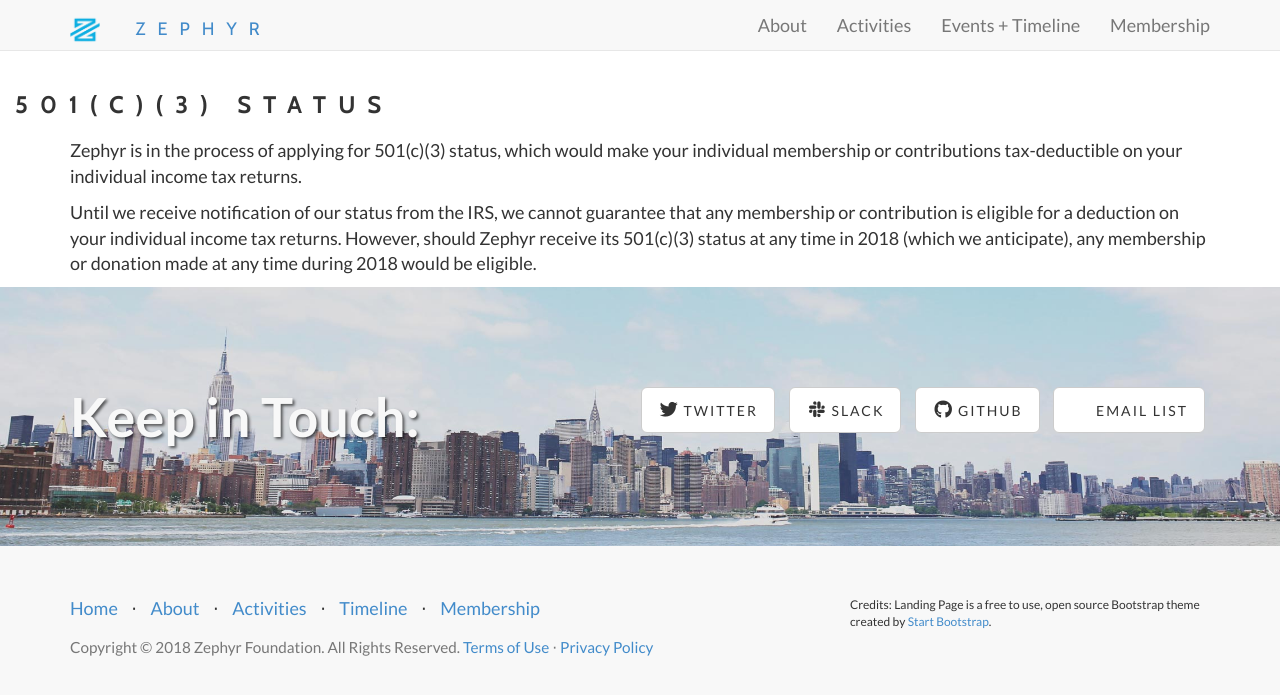
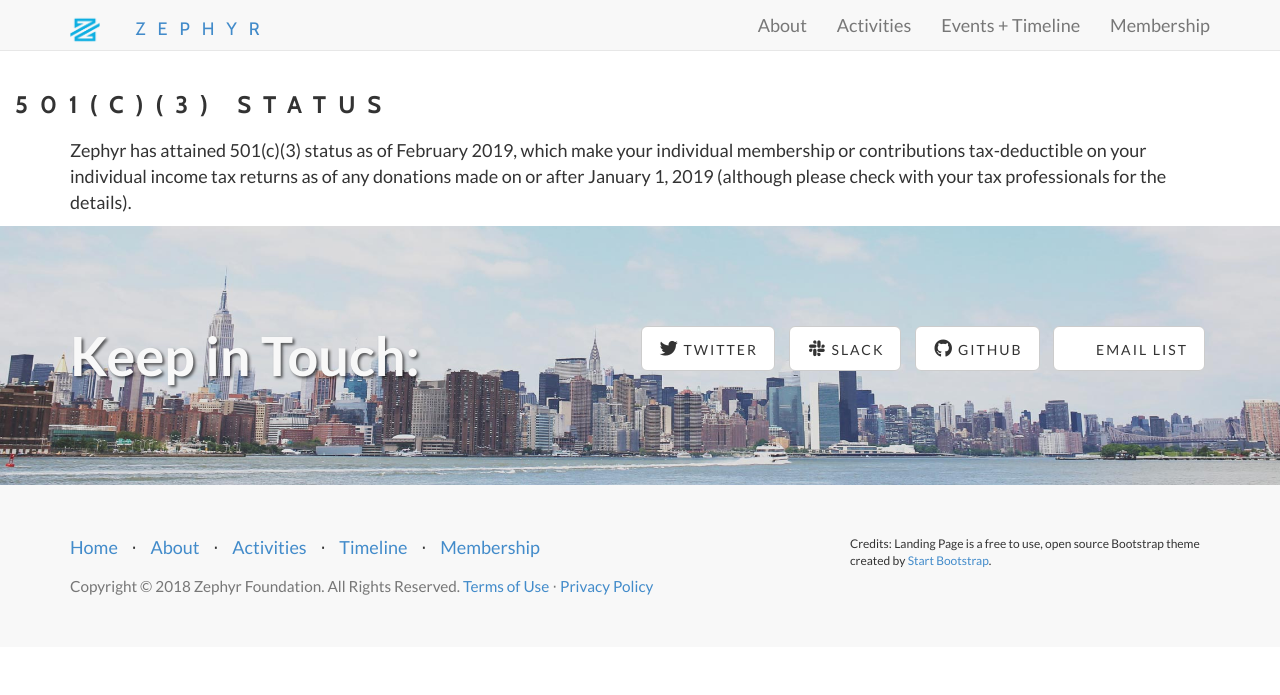
Before and after one commit to ZephyrTransport/zephyr-website, a Jekyll site: the page built from 501c3.md, in a window 1280 px wide. Shown: the top 695 px of the page. Built offline with Jekyll 4.4.1, drawn with Linux system fonts in a browser that asks for light colours; nearby versions of some CDN libraries.

Commit message:
update 501c3 status

```diff
--- a/501c3.md
+++ b/501c3.md
@@ -4,6 +4,4 @@ title: "501(c)(3) Status"
 subTitle: "howdy"
 ---
 
-Zephyr is in the process of applying for 501(c)(3) status, which would make your individual membership or contributions tax-deductible on your individual income tax returns.
-
-Until we receive notification of our status from the IRS, we cannot guarantee that any membership or contribution is eligible for a deduction on your individual income tax returns.  However, should Zephyr receive its 501(c)(3) status at any time in 2018 (which we anticipate), any membership or donation made at any time during 2018 would be eligible.
+Zephyr has attained 501(c)(3) status as of February 2019, which make your individual membership or contributions tax-deductible on your individual income tax returns as of any donations made on or after January 1, 2019 (although please check with your tax professionals for the details).
```
Also changed, not shown: sponsor.md (+1 -1 lines).
